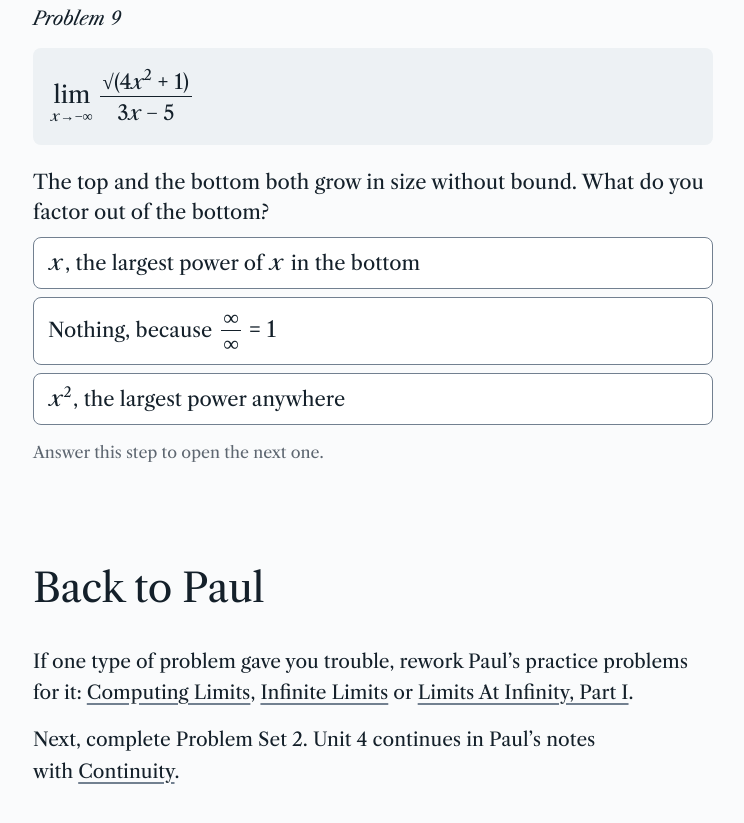
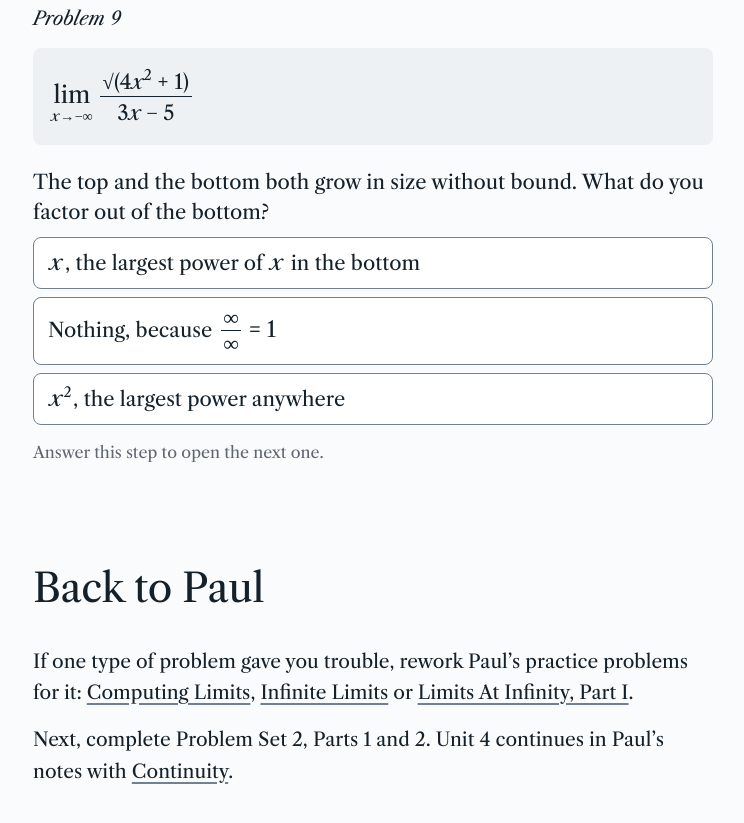
Before and after one commit to RizeComputerScience/calc1-practice-unit-03, a plain HTML site: page index.html in a window 1280 px wide. Shown: the part 6117-6940 px from the top of the page, without its empty margins (267-1011 px from the left). Drawn offline with nearby package versions, Linux system fonts and the light colour scheme; a web font is replaced by a local one.

Commit message:
Problem set names follow the Part 1/Part 2 split; Derivative Rules Check wording

```diff
--- a/index.html
+++ b/index.html
@@ -3249,7 +3249,7 @@ function sectionHTML(s, n) {
 function backHTML() {
   return sec('sec-back', '', 'Back to Paul', '') + prose('', [
     'If one type of problem gave you trouble, rework Paul’s practice problems for it: [Computing Limits](' + PAUL_P + 'ComputingLimits.aspx), [Infinite Limits](' + PAUL_P + 'InfiniteLimits.aspx) or [Limits At Infinity, Part I](' + PAUL_P + 'LimitsAtInfinityI.aspx).',
-    'Next, complete Problem Set 2. Unit 4 continues in Paul’s notes with [Continuity](' + PAUL_C + 'Continuity.aspx).']);
+    'Next, complete Problem Set 2, Parts 1 and 2. Unit 4 continues in Paul’s notes with [Continuity](' + PAUL_C + 'Continuity.aspx).']);
 }
 function page() {
   return header('Unit 3 Practice', SECTIONS_P.map(function (s) { return ['#' + s.id, s.title.replace('Rewriting a ', '').replace(/^An? /, '')]; }).concat([['#sec-back', 'Back to Paul']])) +
```
